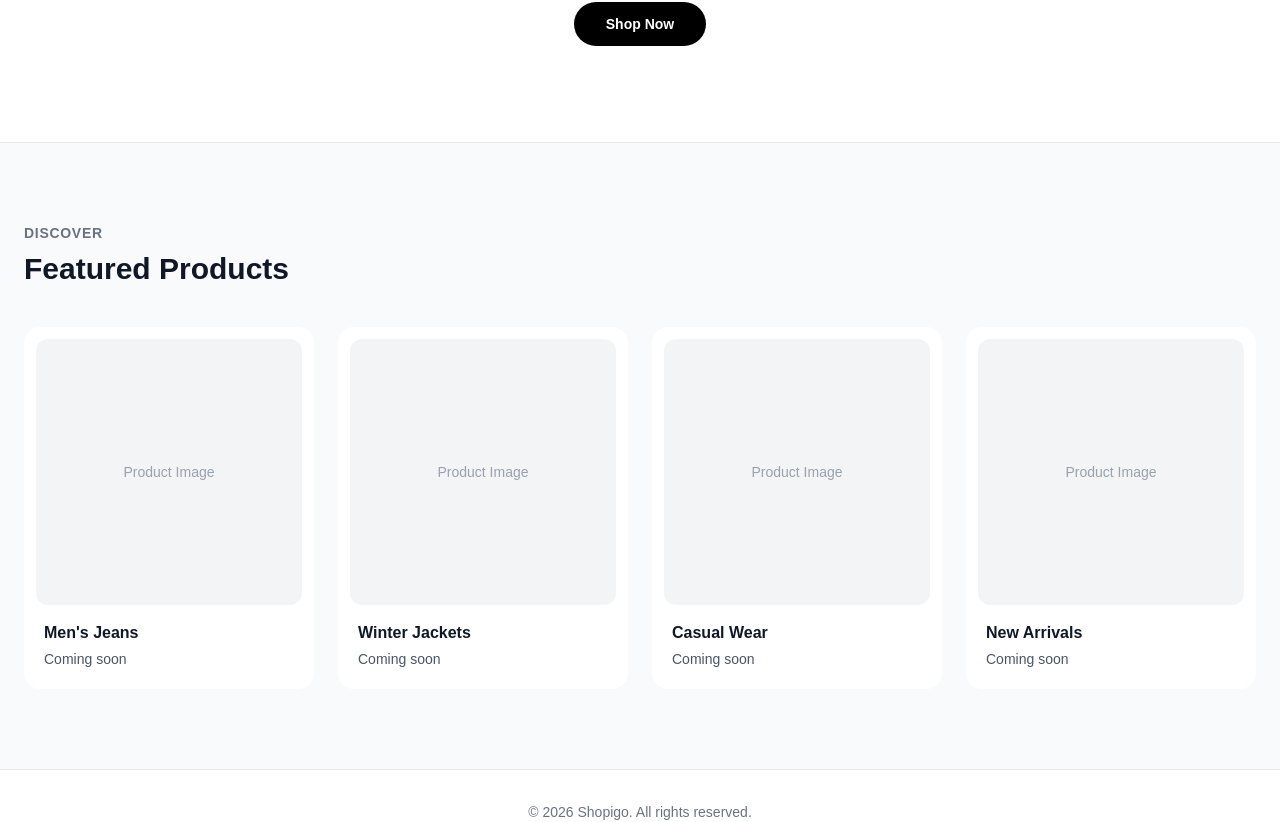
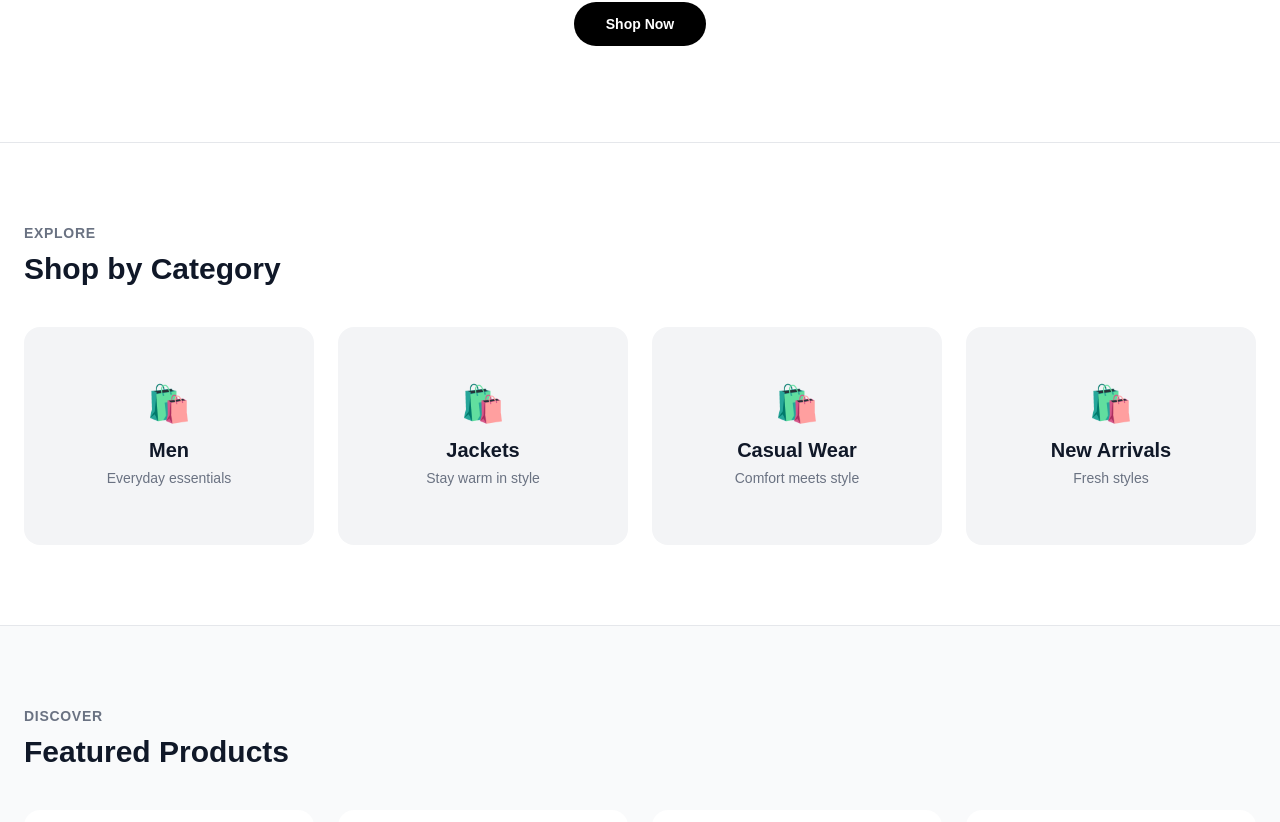
Before and after one commit to alexitalyin-art/shopigo, a Next.js app: page / in a window 1280 px wide. Shown: the part 517-1339 px from the top of the page. Built offline with nearby package versions, Linux system fonts and the light colour scheme.

Commit message:
Add shop by category section

```diff
--- a/app/page.tsx
+++ b/app/page.tsx
@@ -1,3 +1,4 @@
+import CategoryCard from "@/components/ui/CategoryCard";
 import Header from "@/components/Header";
 import Button from "@/components/ui/Button";
 import ProductCard from "@/components/ui/ProductCard";
@@ -28,6 +29,42 @@ export default function Home() {
         <div className="mt-10">
           <Button>Shop Now</Button>
         </div>
+      </section>
+      {/* Shop by Category */}
+      <section className="border-t border-gray-200 bg-white">
+  <div className="mx-auto max-w-7xl px-6 py-20">
+    <div className="mb-10">
+      <p className="text-sm font-semibold uppercase tracking-wider text-gray-500">
+        Explore
+      </p>
+
+      <h2 className="mt-2 text-3xl font-bold">
+        Shop by Category
+      </h2>
+    </div>
+
+    <div className="grid gap-6 sm:grid-cols-2 lg:grid-cols-4">
+      <CategoryCard
+        name="Men"
+        description="Everyday essentials"
+      />
+
+      <CategoryCard
+        name="Jackets"
+        description="Stay warm in style"
+      />
+
+      <CategoryCard
+        name="Casual Wear"
+        description="Comfort meets style"
+      />
+
+      <CategoryCard
+        name="New Arrivals"
+        description="Fresh styles"
+      />
+    </div>
+  </div>
       </section>
 
       {/* Featured Products */}
--- /dev/null
+++ b/components/ui/CategoryCard.tsx
@@ -0,0 +1,30 @@
+type CategoryCardProps = {
+  name: string;
+  description?: string;
+};
+
+export default function CategoryCard({
+  name,
+  description,
+}: CategoryCardProps) {
+  return (
+    <article className="group cursor-pointer overflow-hidden rounded-2xl bg-gray-100 transition-all duration-300 hover:-translate-y-2 hover:shadow-xl">
+      {/* Category Visual */}
+      <div className="flex aspect-[4/3] items-center justify-center">
+        <div className="text-center transition-transform duration-300 group-hover:scale-110">
+          <div className="text-4xl">🛍️</div>
+
+          <h3 className="mt-3 text-xl font-bold text-gray-900">
+            {name}
+          </h3>
+
+          {description && (
+            <p className="mt-1 text-sm text-gray-500">
+              {description}
+            </p>
+          )}
+        </div>
+      </div>
+    </article>
+  );
+}
```
